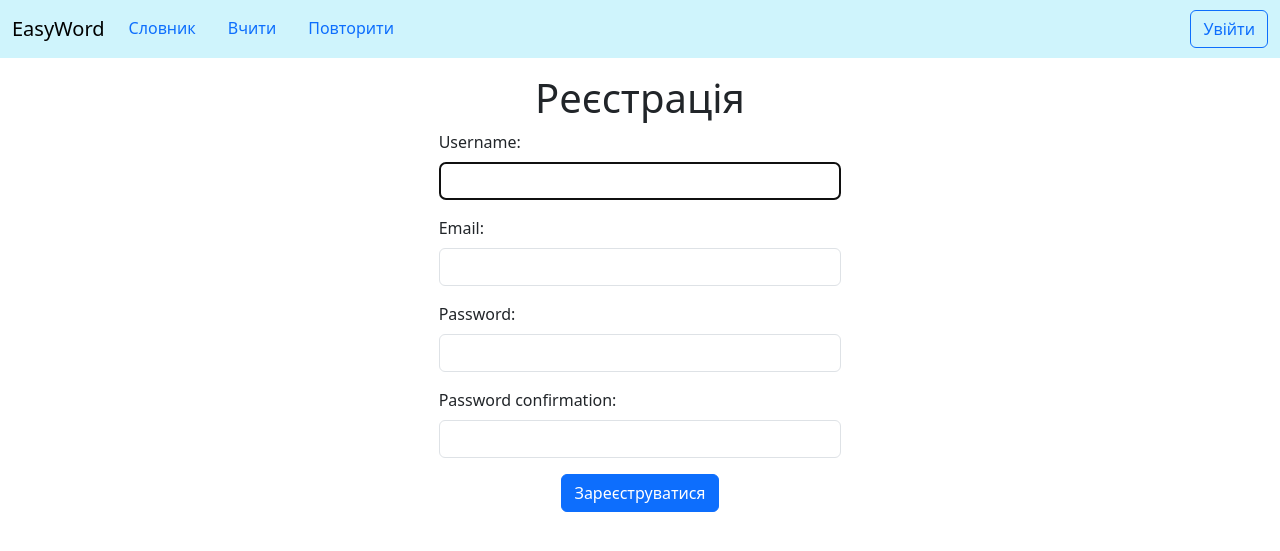
After one commit to Demaiz/EasyWord, a Django app: page /register/ in a window 1280 px wide. The commit adds this page. Shown: the top 551 px of the page. Run offline with Django 5.2, Linux system fonts and the light colour scheme; some libraries are stand-ins or nearby versions.

Commit message:
Added registration form

```diff
--- a/EasyWord/settings.py
+++ b/EasyWord/settings.py
@@ -105,9 +105,9 @@ AUTH_PASSWORD_VALIDATORS = [
 # Internationalization
 # https://docs.djangoproject.com/en/5.1/topics/i18n/
 
-LANGUAGE_CODE = 'en-us'
+LANGUAGE_CODE = 'uk'
 
-TIME_ZONE = 'UTC'
+TIME_ZONE = 'Europe/Kiev'
 
 USE_I18N = True
 
--- /dev/null
+++ b/flashcards/forms.py
@@ -0,0 +1,10 @@
+from django.contrib.auth.forms import UserCreationForm
+from django.contrib.auth.models import User
+from django import forms
+
+
+class RegisterUserForm(UserCreationForm):
+    email = forms.EmailField(required=True) # field email is required
+    class Meta:
+        model = User
+        fields = ("username", "email", "password1", "password2")
--- a/flashcards/static/flashcards/main.css
+++ b/flashcards/static/flashcards/main.css
@@ -0,0 +1,10 @@
+.text-input * {
+    display:block;
+    width:100%;
+    padding:.375rem .75rem;
+    font-size:1rem;
+    font-weight:400;
+    line-height:1.5;
+    border:var(--bs-border-width) solid var(--bs-border-color);
+    border-radius:var(--bs-border-radius);
+}
--- a/flashcards/templates/flashcards/base.html
+++ b/flashcards/templates/flashcards/base.html
@@ -3,6 +3,7 @@
     {% load static %}
 <head>
     {% block head %}
+    <title>EasyWord</title>
     <meta charset="UTF-8">
     <link rel="stylesheet" href="{% static 'flashcards/bootstrap-5.3.3/css/bootstrap.min.css' %}">
     <link rel="stylesheet" href="{% static 'flashcards/main.css' %}">
--- /dev/null
+++ b/flashcards/templates/flashcards/register.html
@@ -0,0 +1,38 @@
+<!DOCTYPE html>
+<html>
+    {% extends 'flashcards/base.html' %}
+    {% load static %}
+<head>
+</head>
+
+<body>
+    {% block content %}
+    <div class = "container-fluid">
+        <div class="row">
+            <div class="col-4"></div>
+                <div class = "col-4">
+                    <h1 class="text-center mt-3">Реєстрація</h1>
+                    <form method="post">
+                        {% csrf_token %}
+                        {% for element in form %}
+                            <div class="mb-3">
+                                <label for="{{element.id_for_label}}" class="form-label">{{ element.label_tag }}</label>
+                                <div class="text-input">{{element}}</div>
+                                <ul class="errorlist">
+                                    {% for error in element.errors %}
+                                        <li class = "text-danger">{{ error }}</li>
+                                    {% endfor %}
+                                </ul>
+                            </div>
+                        {% endfor %}
+                        <button type="submit" class="btn btn-primary mx-auto d-block">Зареєструватися</button>
+                    </form>
+                </div>
+
+            <div class="col-4"></div>
+        </div>
+    </div>
+
+    {% endblock %}
+</body>
+</html>
--- a/flashcards/urls.py
+++ b/flashcards/urls.py
@@ -6,4 +6,5 @@ app_name = "flashcards"
 urlpatterns = [
     path('', views.index, name="index"),
     path('dictionary/', views.dictionary, name="dictionary"),
+    path('register/', views.RegisterUser.as_view(), name="register"),
 ]
--- a/flashcards/views.py
+++ b/flashcards/views.py
@@ -1,6 +1,8 @@
 from django.core.paginator import Paginator
-from django.http import HttpResponse
-from django.shortcuts import render
+from django.shortcuts import render, redirect
+from django.urls import reverse_lazy
+from django.views.generic import CreateView
+from .forms import RegisterUserForm
 from .models import *
 
 
@@ -20,3 +22,13 @@ def dictionary(request):
 
     context = {"english_words": english_words, "page_range": page_range}
     return render(request, "flashcards/dictionary.html", context)
+
+
+class RegisterUser(CreateView):
+    form_class = RegisterUserForm
+    template_name = "flashcards/register.html"
+    success_url = reverse_lazy("flashcards:index")
+
+    def form_valid(self, form):
+        form.save()
+        return redirect("flashcards:index")
```
